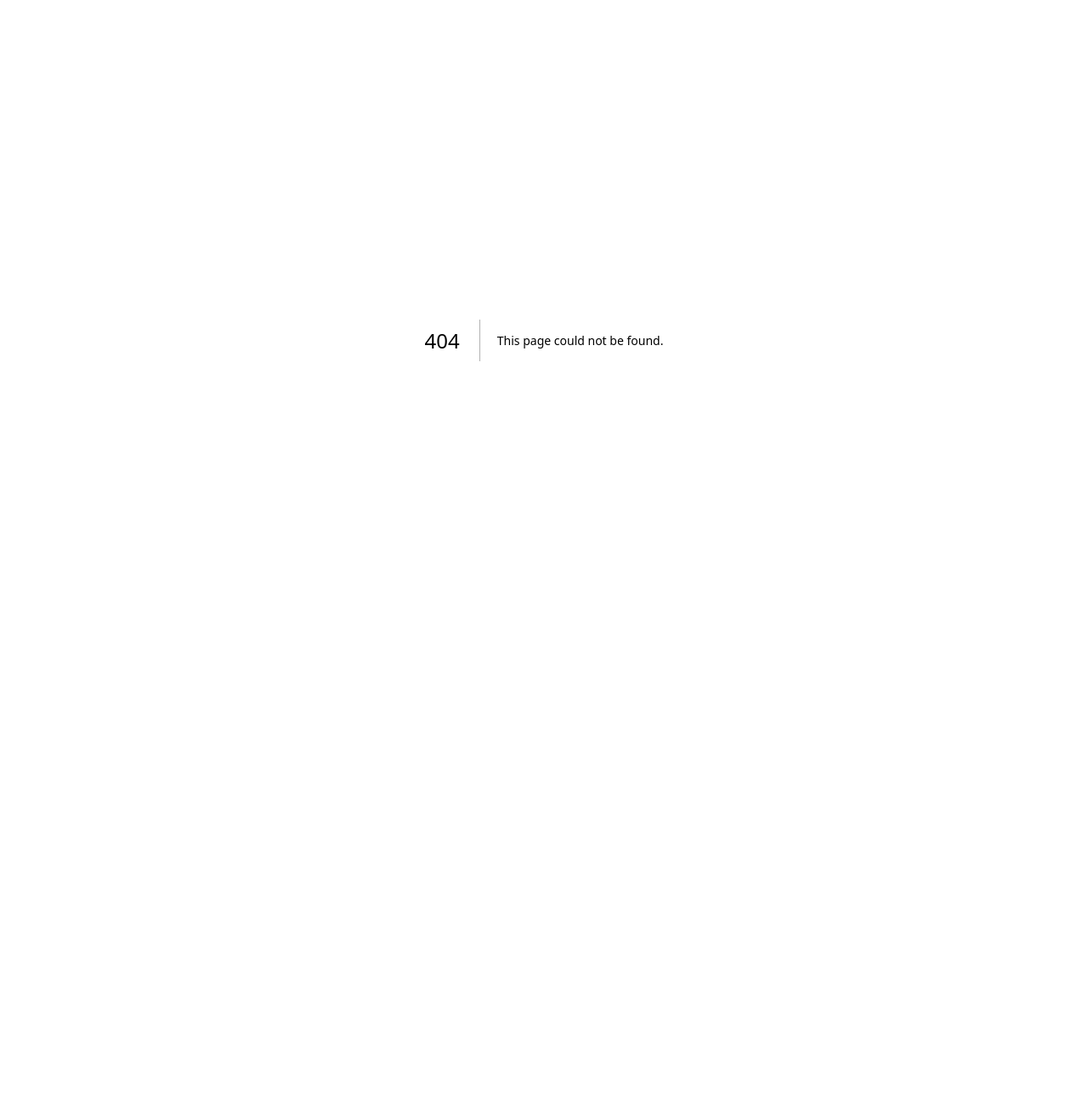
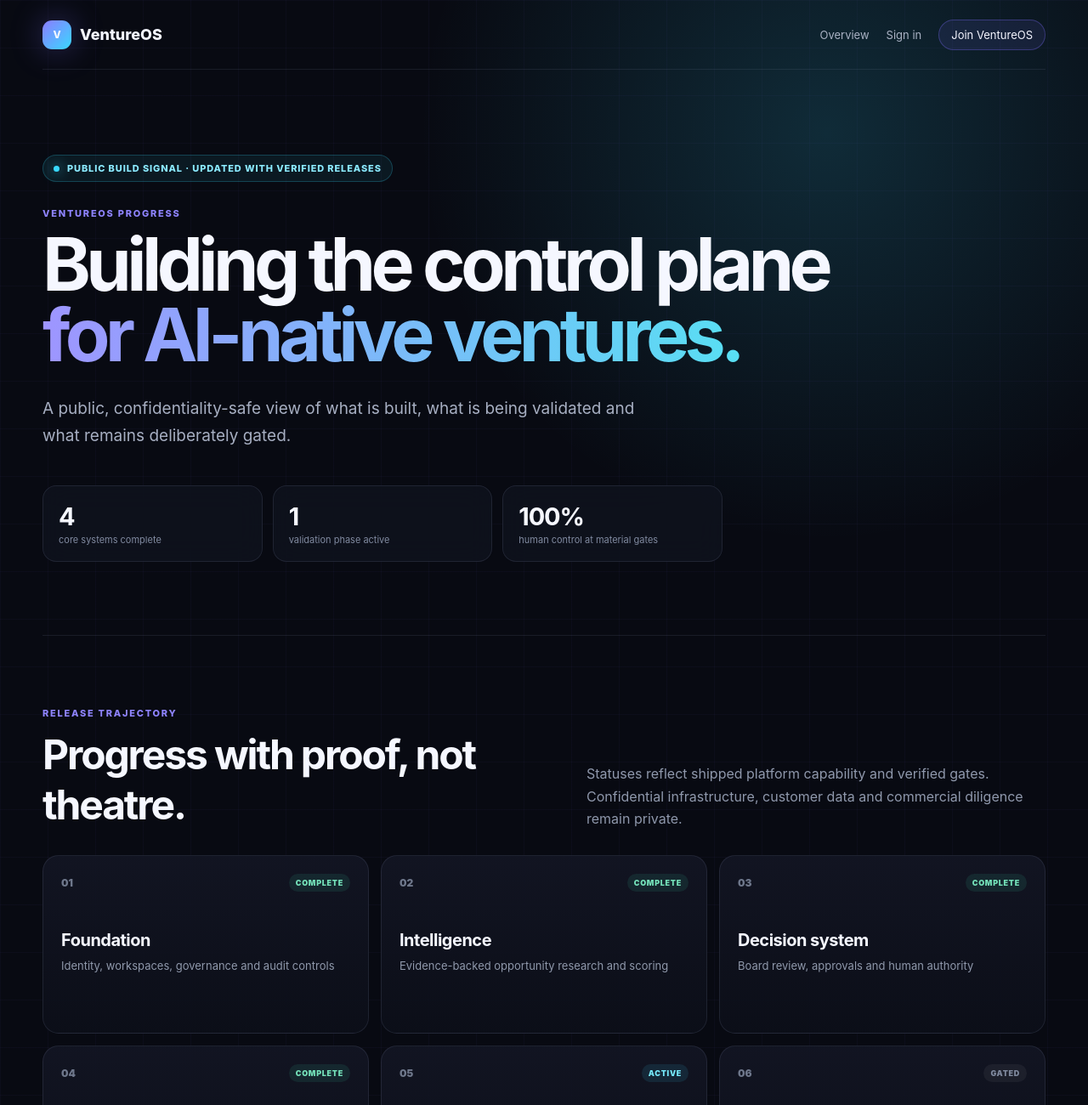
Before and after one commit to completed369/hermesagent, a Next.js app in the folder apps/web/: page /progress in a window 1280 px wide. Before the commit this address had no page. Shown: the top 1300 px of the page at 85% size. Before the commit the page ends 800 px from the top, so only its background shows below. Built offline with nearby package versions, Linux system fonts and the light colour scheme.

Commit message:
feat(web): add public-safe progress hub

```diff
--- a/apps/web/src/app/login/page.tsx
+++ b/apps/web/src/app/login/page.tsx
@@ -43,9 +43,9 @@ export default function LoginPage() {
           Return to your workspace to coordinate research, approvals, products and growth with your
           team.
         </p>
-        <a href="https://progress.ventures.site" className="vos-auth-progress">
+        <Link href="/progress" className="vos-auth-progress">
           View platform progress <span>↗</span>
-        </a>
+        </Link>
       </section>
       <form onSubmit={handleSubmit} className="vos-card vos-auth-card" data-testid="login-form">
         <div>
--- a/apps/web/src/app/page.tsx
+++ b/apps/web/src/app/page.tsx
@@ -105,9 +105,9 @@ export default function RootPage() {
               <Link href="/register" className={styles.primaryAction}>
                 Create your workspace
               </Link>
-              <a href="https://progress.ventures.site" className={styles.secondaryAction}>
+              <Link href="/progress" className={styles.secondaryAction}>
                 Explore live progress ↗
-              </a>
+              </Link>
             </div>
           </div>
 
@@ -245,7 +245,7 @@ export default function RootPage() {
         <footer className={styles.footer}>
           <span>VentureOS · Development in progress</span>
           <span className={styles.footerLinks}>
-            <a href="https://progress.ventures.site">Progress</a>
+            <Link href="/progress">Progress</Link>
             <Link href="/register">Join VentureOS →</Link>
           </span>
         </footer>
--- /dev/null
+++ b/apps/web/src/app/progress/page.tsx
@@ -0,0 +1,112 @@
+import Link from 'next/link';
+import styles from './progress.module.css';
+
+const phases = [
+  ['01', 'Foundation', 'Identity, workspaces, governance and audit controls', 'Complete'],
+  ['02', 'Intelligence', 'Evidence-backed opportunity research and scoring', 'Complete'],
+  ['03', 'Decision system', 'Board review, approvals and human authority', 'Complete'],
+  ['04', 'Venture studio', 'Product, listing, finance and experiment workflows', 'Complete'],
+  ['05', 'Commercial validation', 'Real evidence, pilot economics and repeatability', 'Active'],
+  [
+    '06',
+    'Production readiness',
+    'Operational proof, legal readiness and launch rehearsal',
+    'Gated',
+  ],
+] as const;
+
+export default function ProgressPage() {
+  return (
+    <main className={styles.page}>
+      <header className={styles.header}>
+        <Link href="/" className={styles.brand}>
+          <span>V</span> VentureOS
+        </Link>
+        <nav>
+          <Link href="/">Overview</Link>
+          <Link href="/login">Sign in</Link>
+          <Link href="/register" className={styles.join}>
+            Join VentureOS
+          </Link>
+        </nav>
+      </header>
+
+      <section className={styles.hero}>
+        <div className={styles.status}>
+          <i /> Public build signal · updated with verified releases
+        </div>
+        <p className={styles.eyebrow}>VentureOS progress</p>
+        <h1>
+          Building the control plane
+          <br />
+          <span>for AI-native ventures.</span>
+        </h1>
+        <p className={styles.lede}>
+          A public, confidentiality-safe view of what is built, what is being validated and what
+          remains deliberately gated.
+        </p>
+        <div className={styles.metrics}>
+          <article>
+            <strong>4</strong>
+            <span>core systems complete</span>
+          </article>
+          <article>
+            <strong>1</strong>
+            <span>validation phase active</span>
+          </article>
+          <article>
+            <strong>100%</strong>
+            <span>human control at material gates</span>
+          </article>
+        </div>
+      </section>
+
+      <section className={styles.roadmap}>
+        <div className={styles.sectionHead}>
+          <div>
+            <p className={styles.eyebrow}>Release trajectory</p>
+            <h2>Progress with proof, not theatre.</h2>
+          </div>
+          <p>
+            Statuses reflect shipped platform capability and verified gates. Confidential
+            infrastructure, customer data and commercial diligence remain private.
+          </p>
+        </div>
+        <div className={styles.phaseGrid}>
+          {phases.map(([id, name, detail, status]) => (
+            <article key={id} className={styles.phase}>
+              <div>
+                <span className={styles.phaseId}>{id}</span>
+                <span
+                  className={`${styles.chip} ${status === 'Complete' ? styles.complete : status === 'Active' ? styles.active : styles.gated}`}
+                >
+                  {status}
+                </span>
+              </div>
+              <h3>{name}</h3>
+              <p>{detail}</p>
+            </article>
+          ))}
+        </div>
+      </section>
+
+      <section className={styles.cta}>
+        <div>
+          <p className={styles.eyebrow}>Open workspace access</p>
+          <h2>Build with the system as it evolves.</h2>
+          <p>
+            Founders, operators, partners and venture teams can create a workspace. Roles and
+            approvals keep consequential actions governed.
+          </p>
+        </div>
+        <Link href="/register">
+          Create your workspace <span>→</span>
+        </Link>
+      </section>
+      <footer className={styles.footer}>
+        <span>VentureOS · Public progress</span>
+        <span>No confidential or customer data exposed</span>
+      </footer>
+    </main>
+  );
+}
--- /dev/null
+++ b/apps/web/src/app/progress/progress.module.css
@@ -0,0 +1,299 @@
+.page {
+  min-height: 100vh;
+  padding: 0 max(22px, calc((100vw - 1180px) / 2));
+  overflow: hidden;
+  background:
+    linear-gradient(rgba(124, 108, 255, 0.035) 1px, transparent 1px),
+    linear-gradient(90deg, rgba(124, 108, 255, 0.035) 1px, transparent 1px),
+    radial-gradient(circle at 76% 8%, rgba(57, 217, 255, 0.16), transparent 30rem), #080a12;
+  background-size:
+    56px 56px,
+    56px 56px,
+    auto,
+    auto;
+  color: #f5f7ff;
+}
+.header {
+  height: 82px;
+  display: flex;
+  align-items: center;
+  justify-content: space-between;
+  border-bottom: 1px solid rgba(150, 158, 190, 0.12);
+}
+.brand {
+  display: flex;
+  align-items: center;
+  gap: 10px;
+  font-size: 18px;
+  font-weight: 850;
+  text-decoration: none;
+}
+.brand span {
+  display: grid;
+  width: 34px;
+  height: 34px;
+  place-items: center;
+  border-radius: 11px;
+  background: linear-gradient(135deg, #8b7cff, #39d9ff);
+  font-size: 12px;
+  box-shadow: 0 0 36px rgba(124, 108, 255, 0.35);
+}
+.header nav {
+  display: flex;
+  gap: 20px;
+  align-items: center;
+}
+.header nav a {
+  color: #aab2c4;
+  font-size: 13px;
+  text-decoration: none;
+}
+.header nav .join {
+  padding: 9px 14px;
+  border: 1px solid rgba(124, 108, 255, 0.32);
+  border-radius: 999px;
+  color: #f4f5ff;
+  background: rgba(124, 108, 255, 0.1);
+}
+.hero {
+  padding: 100px 0 86px;
+}
+.status {
+  display: inline-flex;
+  align-items: center;
+  gap: 9px;
+  padding: 8px 12px;
+  border: 1px solid rgba(57, 217, 255, 0.22);
+  border-radius: 999px;
+  background: rgba(57, 217, 255, 0.07);
+  color: #8beaff;
+  font-size: 11px;
+  font-weight: 800;
+  letter-spacing: 0.08em;
+  text-transform: uppercase;
+}
+.status i {
+  width: 7px;
+  height: 7px;
+  border-radius: 50%;
+  background: #39d9ff;
+  box-shadow: 0 0 15px #39d9ff;
+}
+.eyebrow {
+  margin: 30px 0 12px;
+  color: #8f84ff;
+  font-size: 11px;
+  font-weight: 850;
+  letter-spacing: 0.16em;
+  text-transform: uppercase;
+}
+.hero h1 {
+  margin: 0;
+  max-width: 1000px;
+  font-size: clamp(48px, 7vw, 86px);
+  line-height: 0.97;
+  letter-spacing: -0.065em;
+}
+.hero h1 span {
+  color: transparent;
+  background: linear-gradient(90deg, #9e95ff, #58dff3);
+  background-clip: text;
+}
+.lede {
+  max-width: 720px;
+  margin: 28px 0;
+  color: #a7afc2;
+  font-size: 19px;
+  line-height: 1.7;
+}
+.metrics {
+  display: grid;
+  grid-template-columns: repeat(3, minmax(0, 1fr));
+  gap: 12px;
+  max-width: 800px;
+  margin-top: 42px;
+}
+.metrics article {
+  padding: 18px;
+  border: 1px solid rgba(150, 158, 190, 0.14);
+  border-radius: 16px;
+  background: rgba(17, 20, 32, 0.7);
+  backdrop-filter: blur(16px);
+}
+.metrics strong {
+  display: block;
+  font-size: 29px;
+  letter-spacing: -0.04em;
+}
+.metrics span {
+  display: block;
+  margin-top: 3px;
+  color: #818ba1;
+  font-size: 11px;
+}
+.roadmap {
+  padding: 84px 0;
+  border-top: 1px solid rgba(150, 158, 190, 0.12);
+}
+.sectionHead {
+  display: flex;
+  justify-content: space-between;
+  align-items: flex-end;
+  gap: 50px;
+  margin-bottom: 30px;
+}
+.sectionHead .eyebrow {
+  margin-top: 0;
+}
+.sectionHead h2 {
+  margin: 0;
+  font-size: clamp(32px, 4vw, 48px);
+  letter-spacing: -0.045em;
+}
+.sectionHead > p {
+  max-width: 540px;
+  margin: 0;
+  color: #8f98ac;
+  line-height: 1.65;
+}
+.phaseGrid {
+  display: grid;
+  grid-template-columns: repeat(3, minmax(0, 1fr));
+  gap: 14px;
+}
+.phase {
+  min-height: 210px;
+  padding: 21px;
+  border: 1px solid rgba(150, 158, 190, 0.14);
+  border-radius: 19px;
+  background: linear-gradient(180deg, rgba(19, 22, 36, 0.88), rgba(12, 15, 25, 0.88));
+}
+.phase > div {
+  display: flex;
+  align-items: center;
+  justify-content: space-between;
+}
+.phaseId {
+  color: #6e778b;
+  font-size: 12px;
+  font-weight: 900;
+}
+.chip {
+  padding: 5px 8px;
+  border-radius: 999px;
+  font-size: 9px;
+  font-weight: 900;
+  letter-spacing: 0.08em;
+  text-transform: uppercase;
+}
+.complete {
+  background: rgba(65, 218, 167, 0.1);
+  color: #74e1b9;
+}
+.active {
+  background: rgba(57, 217, 255, 0.1);
+  color: #75e8fa;
+}
+.gated {
+  background: rgba(255, 255, 255, 0.05);
+  color: #7f899e;
+}
+.phase h3 {
+  margin: 45px 0 8px;
+  font-size: 20px;
+  letter-spacing: -0.025em;
+}
+.phase p {
+  margin: 0;
+  color: #8f98ab;
+  font-size: 13px;
+  line-height: 1.6;
+}
+.cta {
+  display: flex;
+  align-items: center;
+  justify-content: space-between;
+  gap: 40px;
+  margin: 70px 0;
+  padding: 38px;
+  border: 1px solid rgba(124, 108, 255, 0.24);
+  border-radius: 24px;
+  background:
+    radial-gradient(circle at 100% 0, rgba(57, 217, 255, 0.13), transparent 20rem),
+    rgba(18, 20, 34, 0.82);
+}
+.cta .eyebrow {
+  margin-top: 0;
+}
+.cta h2 {
+  margin: 0;
+  font-size: 32px;
+  letter-spacing: -0.04em;
+}
+.cta p:not(.eyebrow) {
+  max-width: 700px;
+  margin: 12px 0 0;
+  color: #959eb2;
+  line-height: 1.6;
+}
+.cta > a {
+  display: flex;
+  gap: 18px;
+  flex: none;
+  padding: 14px 18px;
+  border-radius: 13px;
+  background: linear-gradient(135deg, #7c6cff, #419edc);
+  color: white;
+  font-size: 13px;
+  font-weight: 800;
+  text-decoration: none;
+  box-shadow: 0 15px 45px rgba(87, 89, 220, 0.25);
+}
+.footer {
+  display: flex;
+  justify-content: space-between;
+  gap: 20px;
+  padding: 30px 0 42px;
+  border-top: 1px solid rgba(150, 158, 190, 0.12);
+  color: #697287;
+  font-size: 11px;
+}
+@media (max-width: 820px) {
+  .header nav > a:not(.join) {
+    display: none;
+  }
+  .hero {
+    padding-top: 72px;
+  }
+  .metrics,
+  .phaseGrid {
+    grid-template-columns: 1fr 1fr;
+  }
+  .sectionHead,
+  .cta {
+    align-items: flex-start;
+    flex-direction: column;
+  }
+  .sectionHead {
+    gap: 18px;
+  }
+}
+@media (max-width: 560px) {
+  .metrics,
+  .phaseGrid {
+    grid-template-columns: 1fr;
+  }
+  .hero h1 {
+    font-size: 46px;
+  }
+  .cta {
+    padding: 26px;
+  }
+  .cta > a {
+    width: 100%;
+    justify-content: space-between;
+  }
+  .footer {
+    flex-direction: column;
+  }
+}
--- a/apps/web/src/app/register/page.tsx
+++ b/apps/web/src/app/register/page.tsx
@@ -53,9 +53,9 @@ export default function RegisterPage() {
           Create a secure workspace for your team, evidence, decisions and execution. Human approval
           stays built in.
         </p>
-        <a href="https://progress.ventures.site" className="vos-auth-progress">
+        <Link href="/progress" className="vos-auth-progress">
           See what is shipping <span>↗</span>
-        </a>
+        </Link>
       </section>
       <form onSubmit={handleSubmit} className="vos-card vos-auth-card" data-testid="register-form">
         <div>
```
